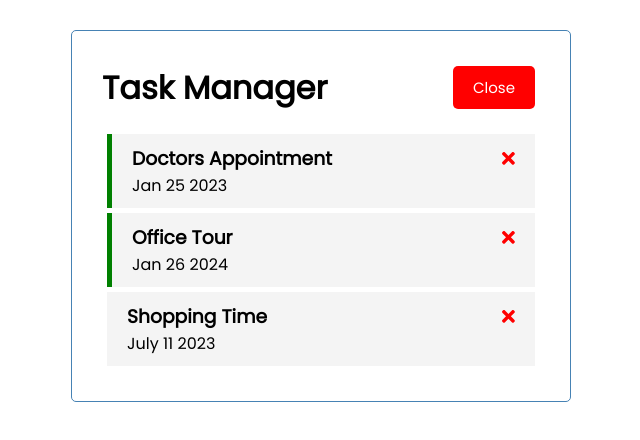
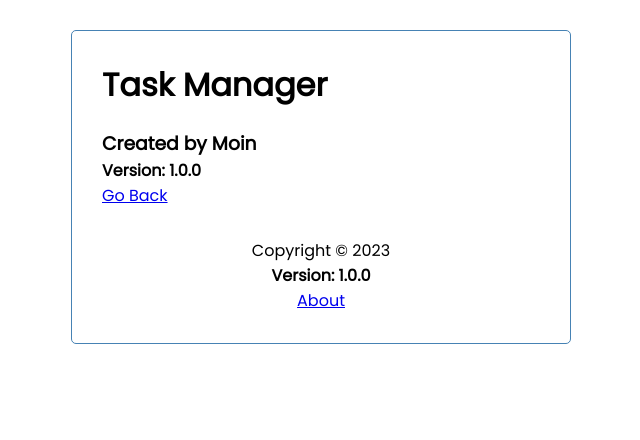
Before and after one commit to moin59/task-manager, an Angular app: page /about in a window 1280 px wide. Shown: the top 440 px of the page, without its empty margins (319-959 px from the left). Built offline with nearby package versions, Linux system fonts and the light colour scheme; data requests are answered from the project's data file.

Commit message:
Add route

```diff
--- a/src/app/app.component.html
+++ b/src/app/app.component.html
@@ -1,4 +1,6 @@
 <div class="container">
     <app-header></app-header>
-    <app-tasks></app-tasks>
+    <!-- <app-tasks></app-tasks> -->
+    <router-outlet></router-outlet>
+    <app-footer></app-footer>
 </div>
--- a/src/app/app.module.ts
+++ b/src/app/app.module.ts
@@ -3,6 +3,7 @@
 import { FontAwesomeModule } from '@fortawesome/angular-fontawesome';
 import { HttpClientModule } from '@angular/common/http';
 import { FormsModule } from '@angular/forms';
+import { RouterModule, Routes } from '@angular/router';
 
 import { AppComponent } from './app.component';
 import { HeaderComponent } from './components/header/header.component';
@@ -10,6 +11,13 @@
 import { TasksComponent } from './components/tasks/tasks.component';
 import { TaskItemComponent } from './components/task-item/task-item.component';
 import { AddTaskComponent } from './components/add-task/add-task.component';
+import { AboutComponent } from './components/about/about.component';
+import { FooterComponent } from './components/footer/footer.component';
+
+const appRoutes: Routes = [
+  {path: '', component: TasksComponent},
+  {path: 'about', component: AboutComponent}
+]
 
 
 @NgModule({
@@ -19,13 +27,16 @@
     ButtonComponent,
     TasksComponent,
     TaskItemComponent,
-    AddTaskComponent
+    AddTaskComponent,
+    AboutComponent,
+    FooterComponent
   ],
   imports: [
     BrowserModule,
     FontAwesomeModule,
     HttpClientModule,
-    FormsModule
+    FormsModule,
+    RouterModule.forRoot(appRoutes, {enableTracing: true})
   ],
   providers: [],
   bootstrap: [AppComponent]
--- /dev/null
+++ b/src/app/components/about/about.component.html
@@ -0,0 +1,7 @@
+<div>
+    <h3>
+       Created by Moin
+    </h3>
+    <h4>Version: 1.0.0</h4>
+    <a routerLink="/">Go Back</a>
+</div>
--- /dev/null
+++ b/src/app/components/about/about.component.ts
@@ -0,0 +1,15 @@
+import { Component, OnInit } from '@angular/core';
+
+@Component({
+  selector: 'app-about',
+  templateUrl: './about.component.html',
+  styleUrls: ['./about.component.css']
+})
+export class AboutComponent implements OnInit {
+
+  constructor() { }
+
+  ngOnInit(): void {
+  }
+
+}
--- /dev/null
+++ b/src/app/components/footer/footer.component.css
@@ -0,0 +1,4 @@
+footer {
+    margin-top: 30px;
+    text-align: center;
+  }
--- /dev/null
+++ b/src/app/components/footer/footer.component.html
@@ -0,0 +1,5 @@
+<footer>
+    <p>Copyright &copy; 2023</p>
+    <h4>Version: 1.0.0</h4>
+    <a routerLink="/about">About</a>
+</footer>
--- /dev/null
+++ b/src/app/components/footer/footer.component.ts
@@ -0,0 +1,15 @@
+import { Component, OnInit } from '@angular/core';
+
+@Component({
+  selector: 'app-footer',
+  templateUrl: './footer.component.html',
+  styleUrls: ['./footer.component.css']
+})
+export class FooterComponent implements OnInit {
+
+  constructor() { }
+
+  ngOnInit(): void {
+  }
+
+}
--- a/src/app/components/header/header.component.html
+++ b/src/app/components/header/header.component.html
@@ -1,6 +1,6 @@
 <header>
   <h1>{{ title }}</h1>
-  <app-button
+  <app-button *ngIf="hasRoute('/')"
     color="{{ showAddTask ? 'red' : 'green' }}"
     text="{{ showAddTask ? 'Close' : 'Add' }}"
     (btnClick)="toggleAddTask()"
--- a/src/app/components/header/header.component.ts
+++ b/src/app/components/header/header.component.ts
@@ -1,6 +1,7 @@
 import { Component, OnInit } from '@angular/core';
 import { UiService } from 'src/app/services/ui.service';
 import { Subscription } from 'rxjs';
+import { Router } from '@angular/router';
 
 @Component({
   selector: 'app-header',
@@ -13,7 +14,7 @@
   subscription: Subscription = new Subscription;
 
 
-  constructor(private uiService: UiService) {
+  constructor(private uiService: UiService, private router: Router) {
 
     this.subscription = this.uiService.onToggle().subscribe((value) => (this.showAddTask = value));
   }
@@ -26,4 +27,8 @@
     console.log('button click hoice mama');
   }
 
+  hasRoute(route:  string){
+    return this.router.url === route;
+  }
+
 }
```
Also changed, not shown: src/app/components/about/about.component.css (added).
